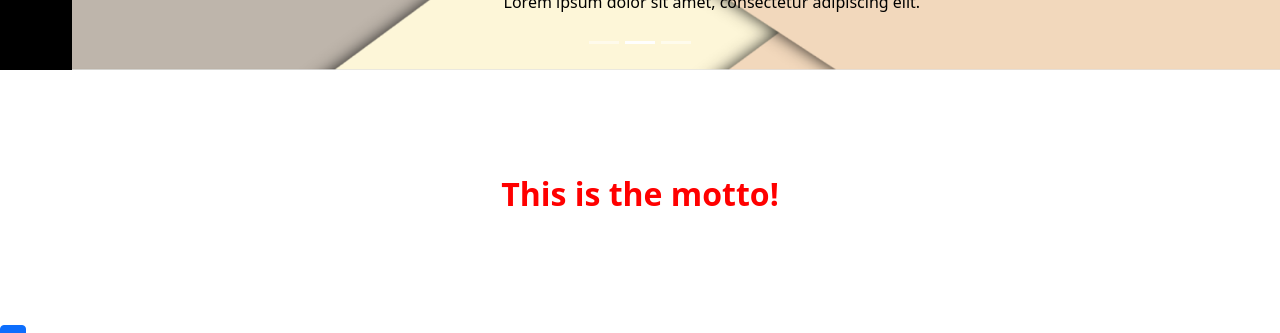
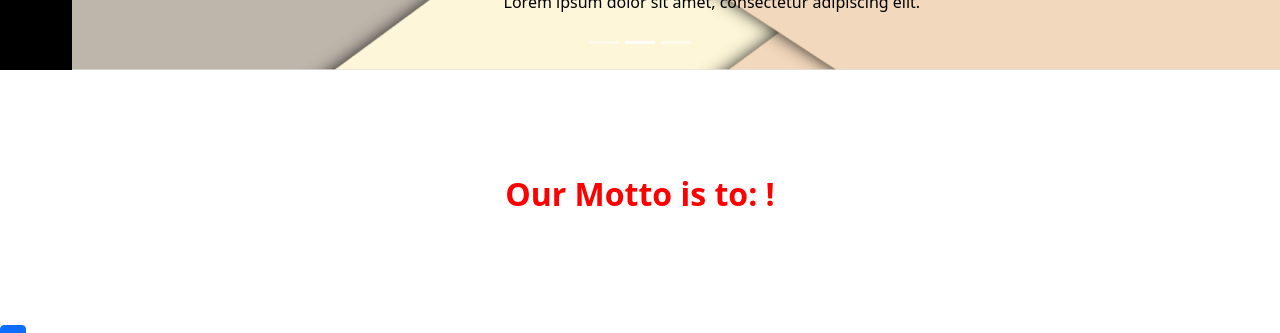
Before and after one commit to cscifresnostate/ClubWebSite, a React (Create React App) app in the folder website/: page / in a window 1280 px wide. Shown: the part 486-819 px from the top of the page. Built offline with nearby package versions, Linux system fonts and the light colour scheme.

Commit message:
Added website code

```diff
--- a/website/package.json
+++ b/website/package.json
@@ -1,6 +1,6 @@
 {
-  "homepage": "http://cscifresnostate.github.io/clubwebsite",
-  "name": "prac1",
+  "homepage": "http://cscifresnostate.github.io/ClubWebSite",
+  "name": "clubwebsite",
   "version": "0.1.0",
   "private": true,
   "dependencies": {
--- a/website/src/App.js
+++ b/website/src/App.js
@@ -21,7 +21,7 @@ const App = () => {
           <Route path="*"
             element={
               <main style={{ padding: "1rem" }}>
-                <p>There's nothing here try another page!</p>
+                <p>There's nothing here, try another page!</p>
               </main>
             }
           />
--- a/website/src/Pages/Landing/Landing.js
+++ b/website/src/Pages/Landing/Landing.js
@@ -8,7 +8,7 @@ const Landing = (props) => {
     return (
         <div>
             <SlideShow />
-            <Banner motto="This is the motto!" />
+            <Banner motto="Our Motto is to: !" />
         </div>
     )
 }
--- a/website/src/index.js
+++ b/website/src/index.js
@@ -3,7 +3,7 @@ import ReactDOM from 'react-dom';
 import './index.css';
 import App from './App';
 import reportWebVitals from './reportWebVitals';
-import { HashRouter, BrowserRouter } from "react-router-dom";
+import { HashRouter } from "react-router-dom";
 import 'bootstrap/dist/css/bootstrap.min.css';
 
 
```
